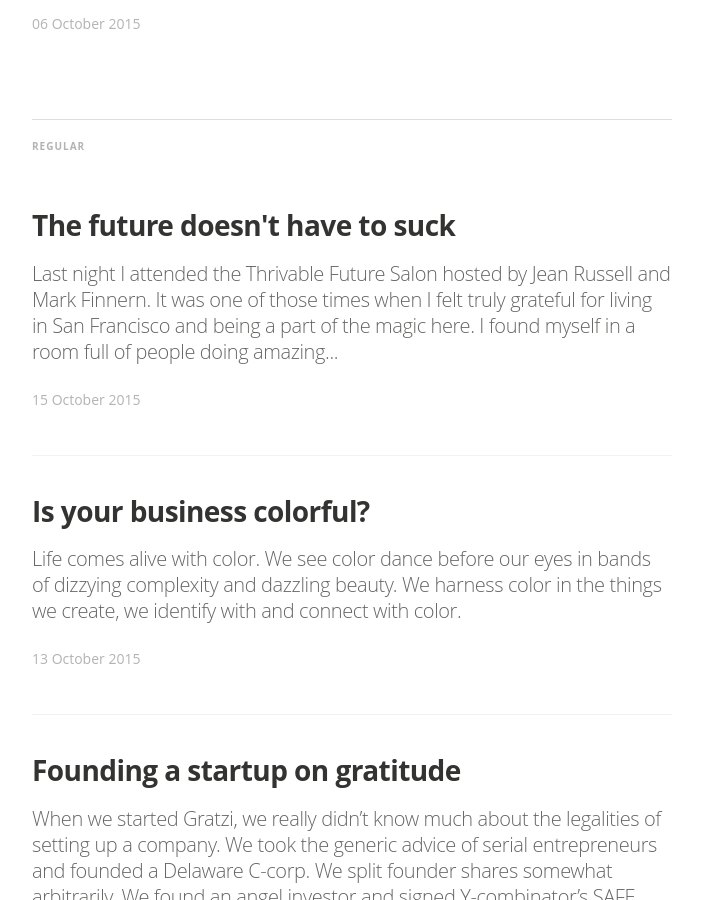
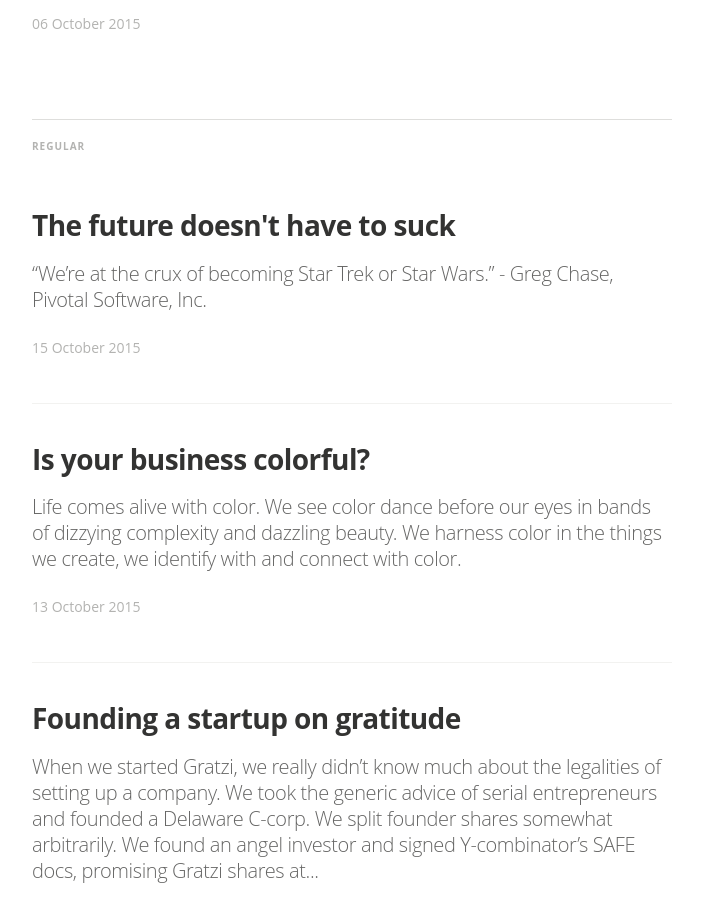
Before and after one commit to Gratzi/gratzi.github.io, a Jekyll site: the page built from index.html, in a window 1280 px wide and 900 px high, scrolled down 968 px. Shown: the whole window, without its empty margins (288-991 px from the left). Built offline with Jekyll 4.4.1, drawn with Linux system fonts in a browser that asks for light colours; nearby versions of some CDN libraries; some web fonts are replaced; Markdown is read by kramdown in place of the engine named in the settings; the list of posts is cut into pages by our own code.

Commit message:
add quote

```diff
--- a/_posts/2015-10-15-the_future_doesnt_have_to_suck.markdown
+++ b/_posts/2015-10-15-the_future_doesnt_have_to_suck.markdown
@@ -3,9 +3,10 @@ layout: post
 title: "The future doesn't have to suck"
 date: 2015-10-15T12:34:25.000Z
 categories: thrivability
-image: "/assets/article_images/2015-10-15-the_future_doesnt_have_to_suck/tumblr_nr3awxk5Pr1teue7jo1_1280.jpg"
 published: true
+image: /assets/article_images/2015-10-15-the_future_doesnt_have_to_suck/tumblr_nr3awxk5Pr1teue7jo1_1280.png
 ---
+>"We're at the crux of becoming Star Trek or Star Wars." - Greg Chase, Pivotal Software, Inc.
 
 Last night I attended the [Thrivable Future Salon](http://www.futuresalon.org/2015/09/thrivable-future-salon-14th-of-october.html "Future Salon") hosted by Jean Russell and Mark Finnern. It was one of those times when I felt truly grateful for living in San Francisco and being a part of the magic here. I found myself in a room full of people doing amazing things, dreaming big, making their life’s work about building a better future for all. My people.
 ##Topics covered
```
